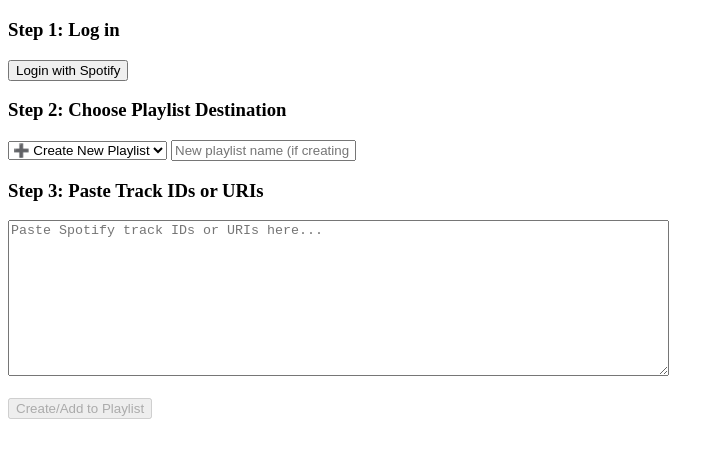
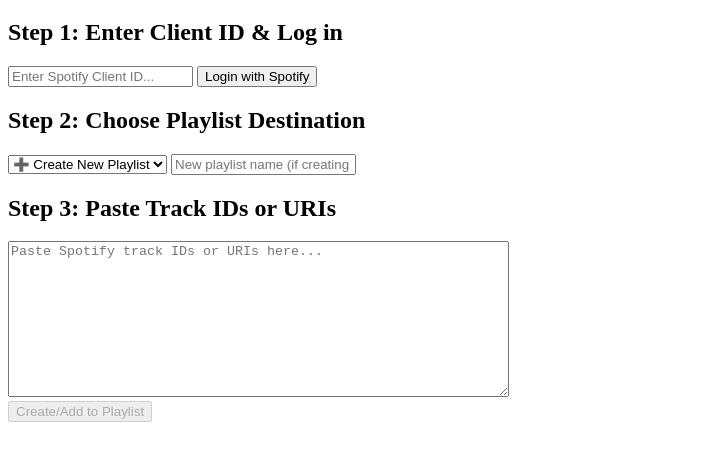
Before and after one commit to Sarbs22/legendary-sniffle, a plain HTML site: page index.html in a window 1280 px wide. Shown: the part 61-522 px from the top of the page, without its empty margins (0-724 px from the left). Drawn offline with Linux system fonts and the light colour scheme.

Commit message:
index.html

```diff
--- a/index.html
+++ b/index.html
@@ -1,27 +1,28 @@
 <!DOCTYPE html>
 <html lang="en">
 <head>
-  <meta charset="UTF-8">
+  <meta charset="UTF-8" />
+  <meta name="viewport" content="width=device-width, initial-scale=1.0"/>
   <title>Spotify Playlist Generator</title>
+  <script defer src="pkce.js"></script>
+  <script defer src="script.js"></script>
 </head>
 <body>
   <h1>Spotify Playlist Generator</h1>
 
-  <h3>Step 1: Log in</h3>
-  <button id="loginBtn">Login with Spotify</button>
+  <h2>Step 1: Enter Client ID & Log in</h2>
+  <input id="clientId" type="text" placeholder="Enter Spotify Client ID..." />
+  <button id="login">Login with Spotify</button>
 
-  <h3>Step 2: Choose Playlist Destination</h3>
+  <h2>Step 2: Choose Playlist Destination</h2>
   <select id="playlistSelect">
     <option value="new">➕ Create New Playlist</option>
   </select>
-  <input id="newPlaylistName" type="text" placeholder="New playlist name (if creating new)">
+  <input type="text" id="newPlaylistName" placeholder="New playlist name (if creating new)"/>
 
-  <h3>Step 3: Paste Track IDs or URIs</h3>
-  <textarea id="trackIds" rows="10" cols="80" placeholder="Paste Spotify track IDs or URIs here..."></textarea>
-  <br><br>
+  <h2>Step 3: Paste Track IDs or URIs</h2>
+  <textarea id="trackIds" rows="10" cols="60" placeholder="Paste Spotify track IDs or URIs here..."></textarea>
+  <br />
   <button id="createPlaylistBtn" disabled>Create/Add to Playlist</button>
-
-  <script src="pkce.js"></script>
-  <script src="script.js"></script>
 </body>
 </html>
```
